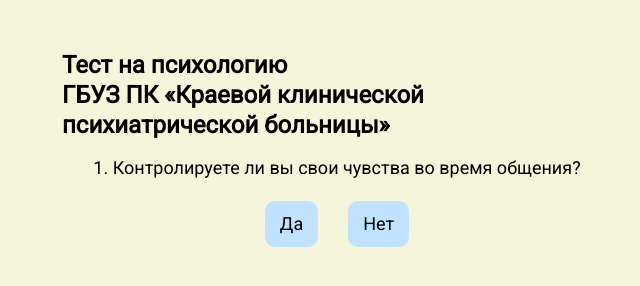
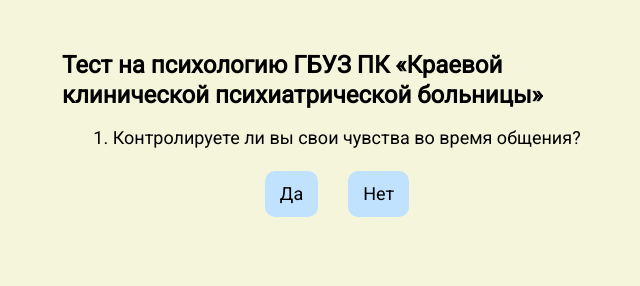
Before and after one commit to psuchoTest/psycho_test, a plain HTML site: page psycho_test/index.html in a window 1280 px wide. Shown: the whole page, without its empty margins (303-943 px from the left). Drawn offline with Linux system fonts and the light colour scheme.

Commit message:
Update index.html

```diff
--- a/psycho_test/index.html
+++ b/psycho_test/index.html
@@ -15,7 +15,7 @@
 
     <div class="main">
         <h1 class="main-title">
-            Тест на психологию <p>ГБУЗ ПК «Краевой клинической психиатрической больницы»</p>
+            Тест на психологию ГБУЗ ПК «Краевой клинической психиатрической больницы»
         </h1>
         <p class="main-text">
             1. Контролируете ли вы свои чувства во время общения?
```
